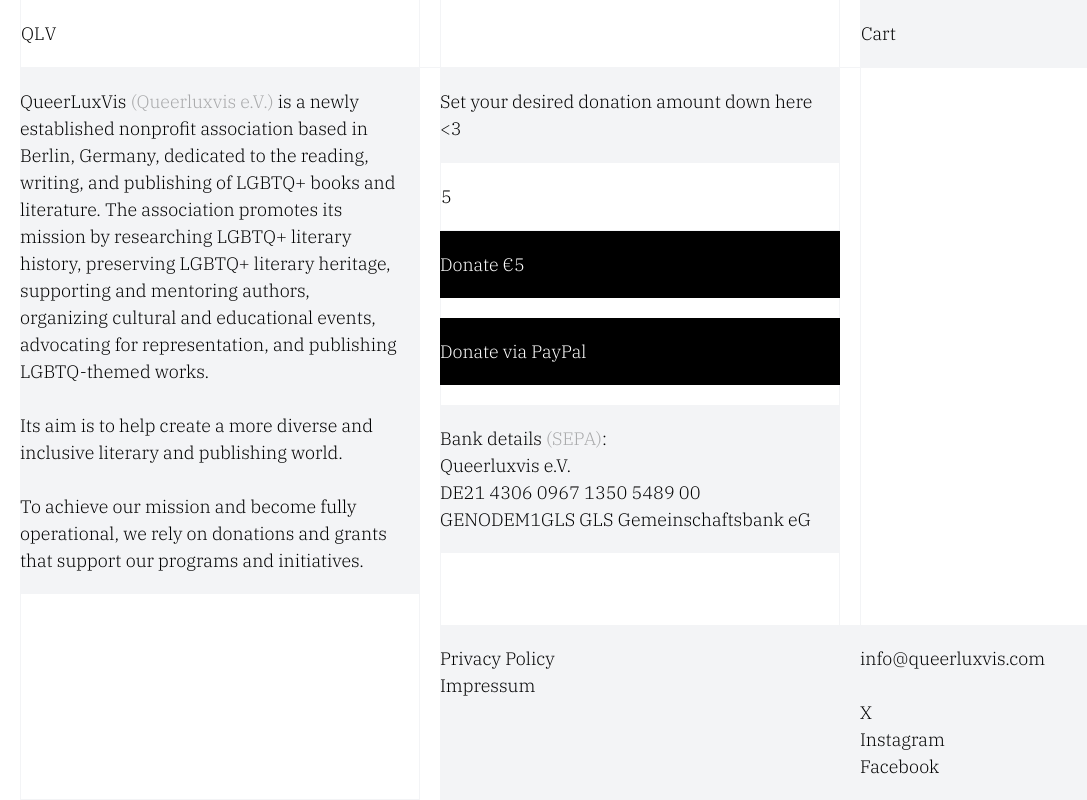
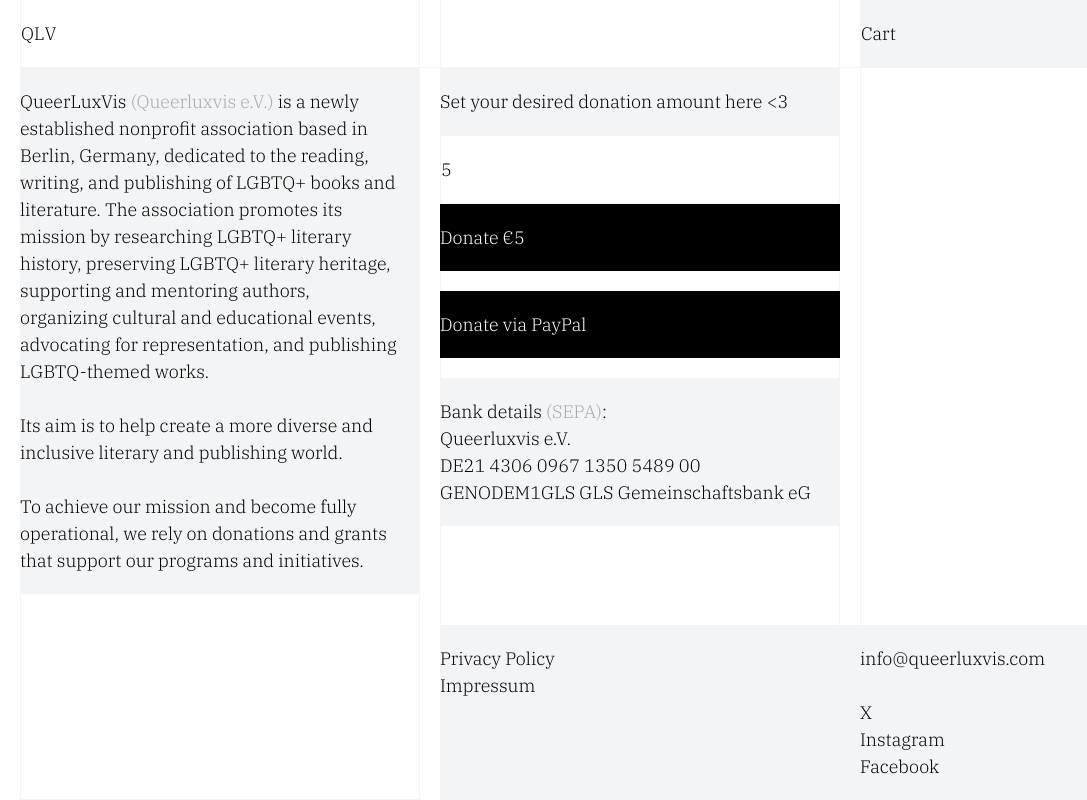
Before and after one commit to kostia2231/queerluxvis, a Next.js app: page / in a window 1280 px wide. Shown: the whole page, without its empty margins (0-1087 px from the left). Built offline with nearby package versions, Linux system fonts and the light colour scheme.

Commit message:
text fix

```diff
--- a/src/app/donation/page.tsx
+++ b/src/app/donation/page.tsx
@@ -64,8 +64,7 @@
                         <div className="flex flex-col pb-0 w-full">
                             <div className="flex flex-col justify-center items-center">
                                 <p className="text-left w-full py-5 pr-5 bg-gray-100">
-                                    Set your desired donation amount down here
-                                    &lt;3
+                                    Set your desired donation amount here &lt;3
                                 </p>
                                 <input
                                     id="amount"
```
